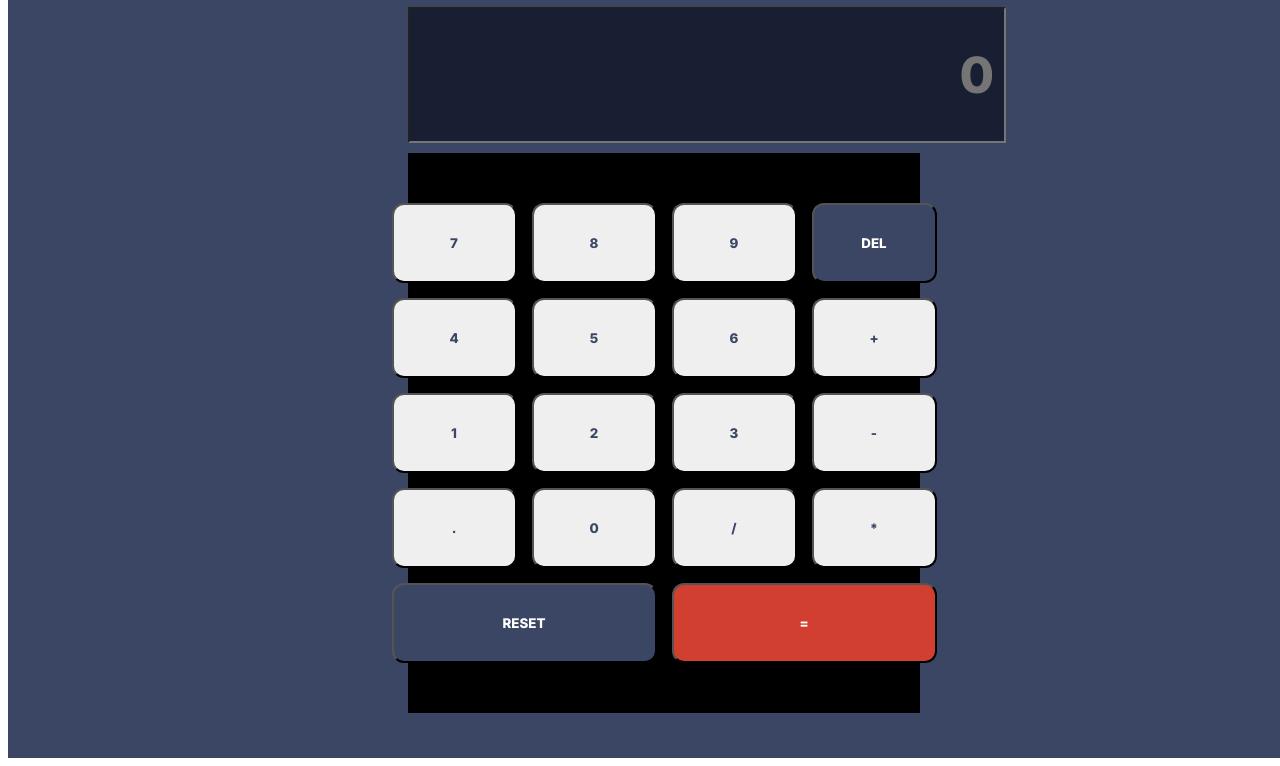
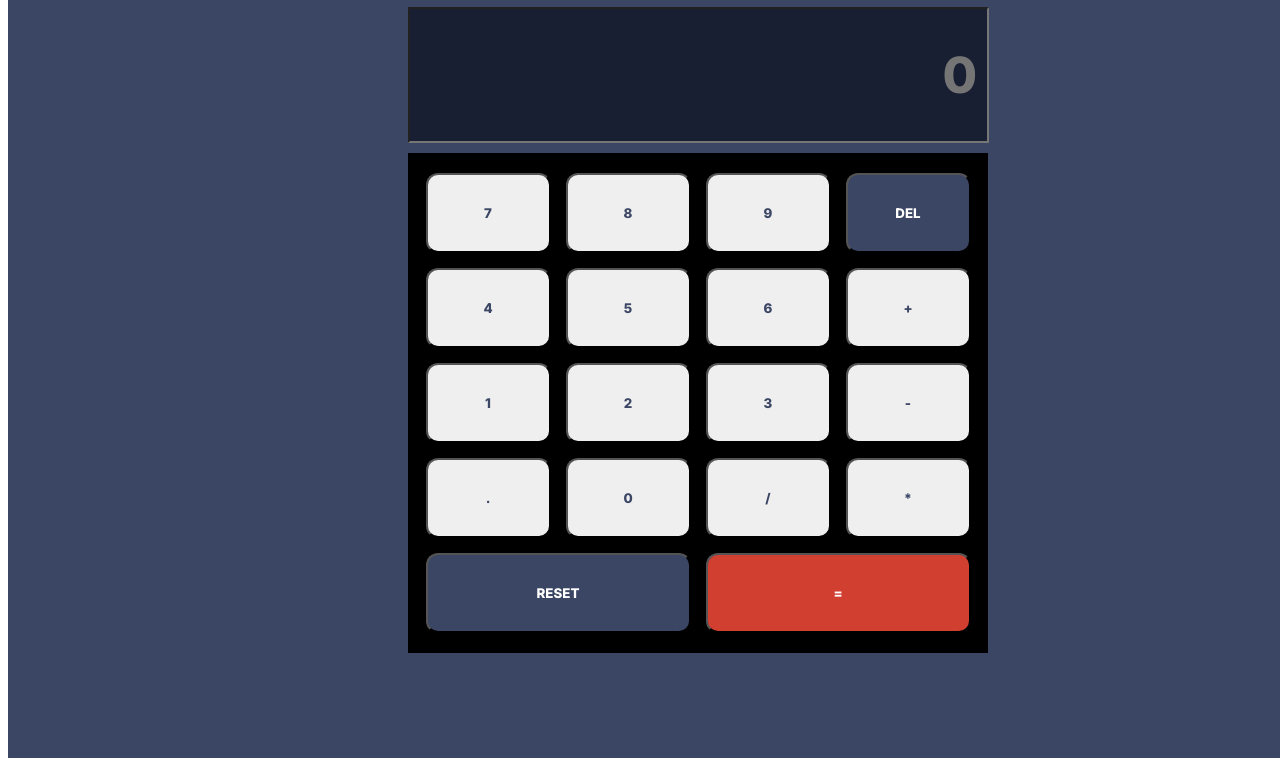
Before and after one commit to Msowmika/micropro3, a plain HTML site: page index.html in a window 1280 px wide. Shown: the part 63-829 px from the top of the page. Drawn offline with Linux system fonts and the light colour scheme.

Commit message:
commit successful

```diff
--- a/style.css
+++ b/style.css
@@ -16,14 +16,14 @@ h1{
     font-family: Inter;
     margin-left: 400px;
     margin-top: 0px;
-    width: 582px;
+    width: 565px;
     height: 130px;
     background-color: #181F32;
 }
 .container{
     display: grid;
-    width: 40vw;
-    height: 70vh;
+    width: 580px;
+    height: 500px;
     background-color: #000000;
     filter: drop-shadow(16px,16px,#000000);
     grid-template-rows: repeat(5,80px);
```
